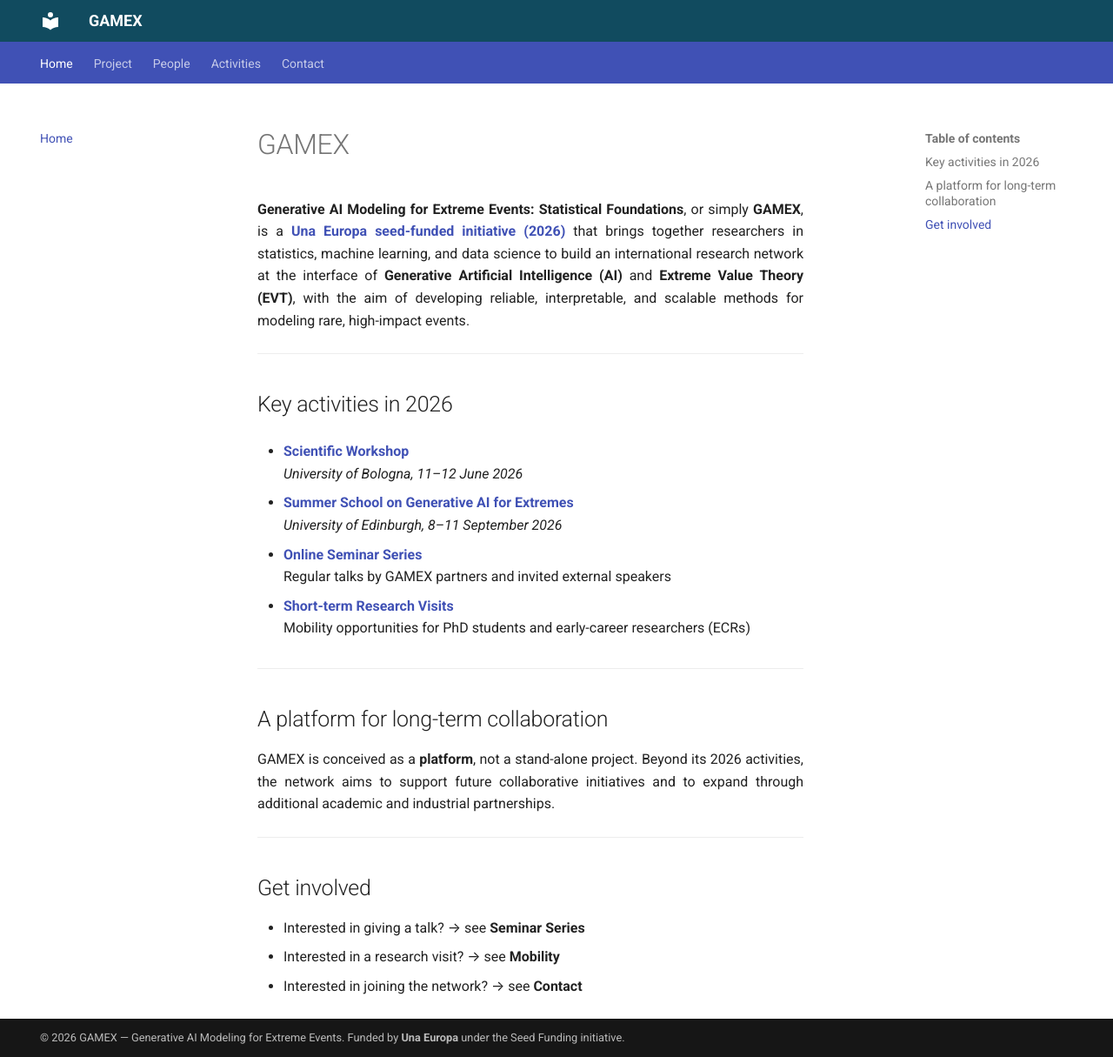
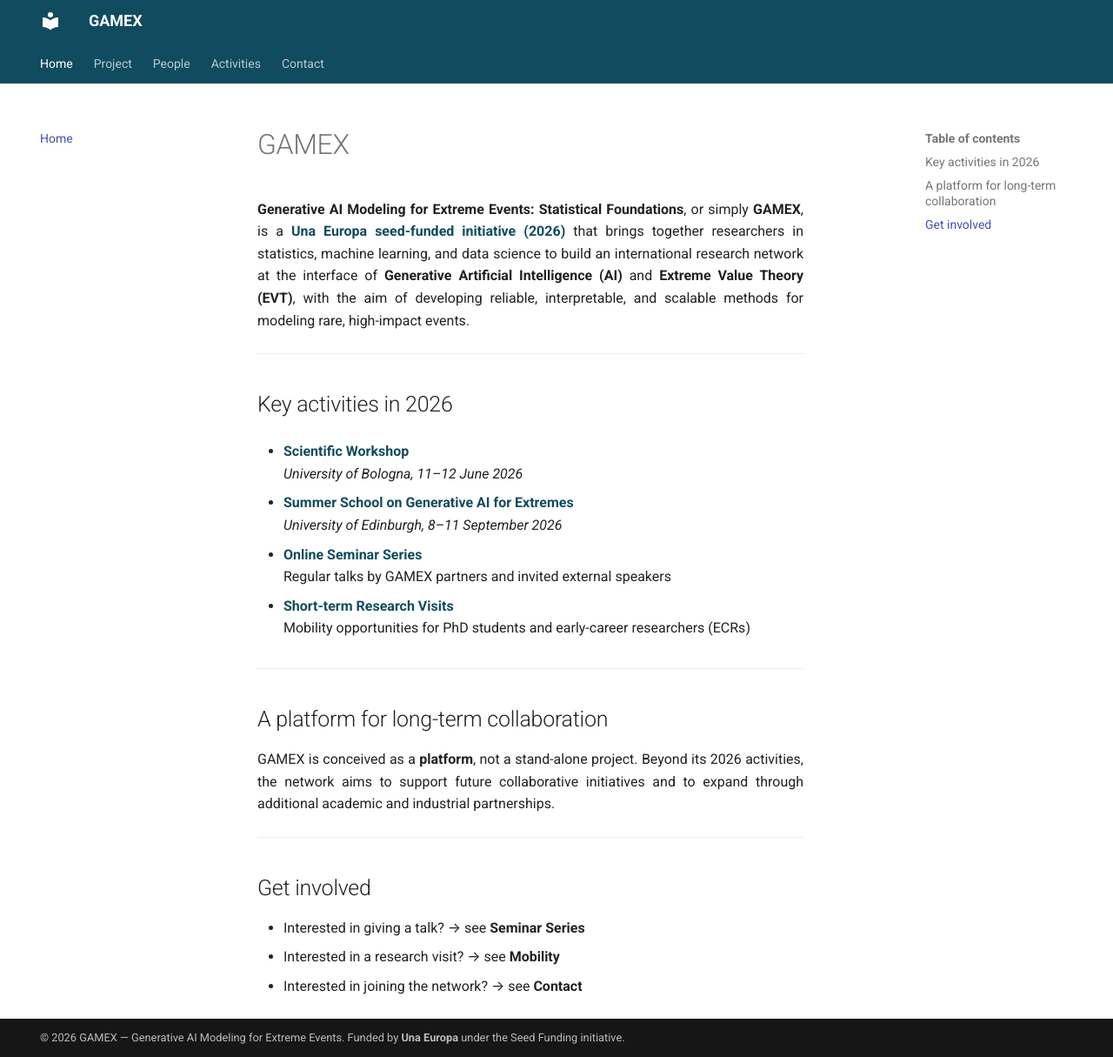
Before and after one commit to gamex-network/gamex-network.github.io, an MkDocs documentation site: the page built from docs/index.md, in a window 1280 px wide and 1215 px high. Shown: the whole window at 87% size. Built offline with MkDocs 1.6.1 and Material for MkDocs 9.7.7, drawn with Linux system fonts in a browser that asks for light colours.

Commit message:
Update extra.css

```diff
--- a/docs/stylesheets/extra.css
+++ b/docs/stylesheets/extra.css
@@ -1,7 +1,47 @@
+/* =========================
+   GAMEX – Petrol theme
+   ========================= */
+
 /* Header background */
 .md-header {
   background-color: #114b5f !important;
 }
+
+/* Top navigation links */
+.md-header__inner .md-nav__link {
+  color: #ffffff !important;
+}
+
+/* Hover on top navigation */
+.md-header__inner .md-nav__link:hover,
+.md-header__inner .md-nav__link--active {
+  background-color: #0e3f50 !important;
+  color: #ffffff !important;
+}
+
+/* Tabs hover (if tabs are enabled) */
+.md-tabs {
+  background-color: #114b5f !important;
+}
+
+.md-tabs__link {
+  color: #ffffff !important;
+}
+
+.md-tabs__link:hover,
+.md-tabs__link--active {
+  background-color: #0e3f50 !important;
+}
+
+/* Optional: links inside content */
+.md-content a {
+  color: #114b5f;
+}
+
+.md-content a:hover {
+  color: #0e3f50;
+}
+
 
 /* Hide the search UI (icon + bar) */
 .md-search {
```
